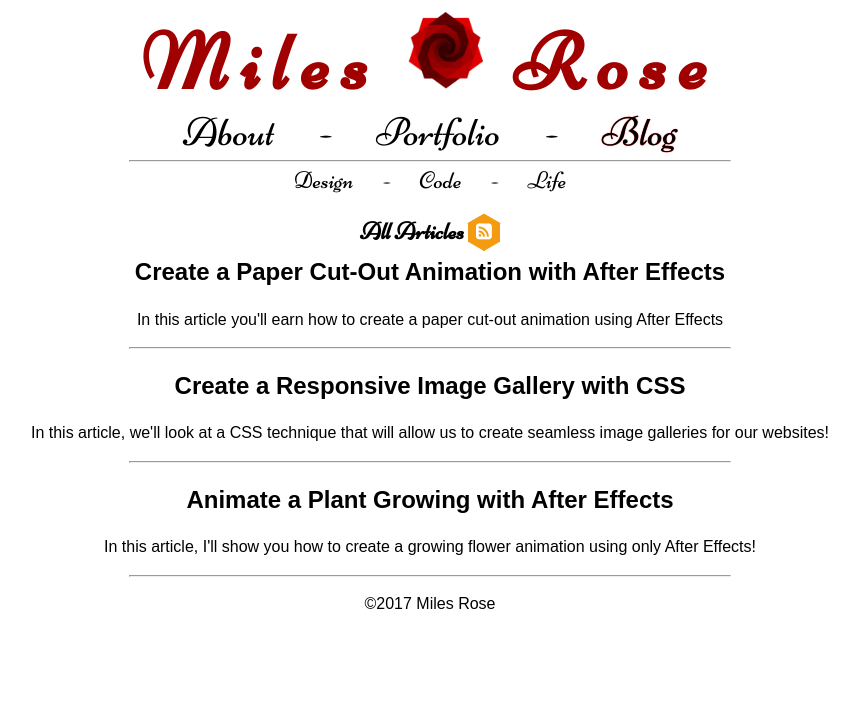
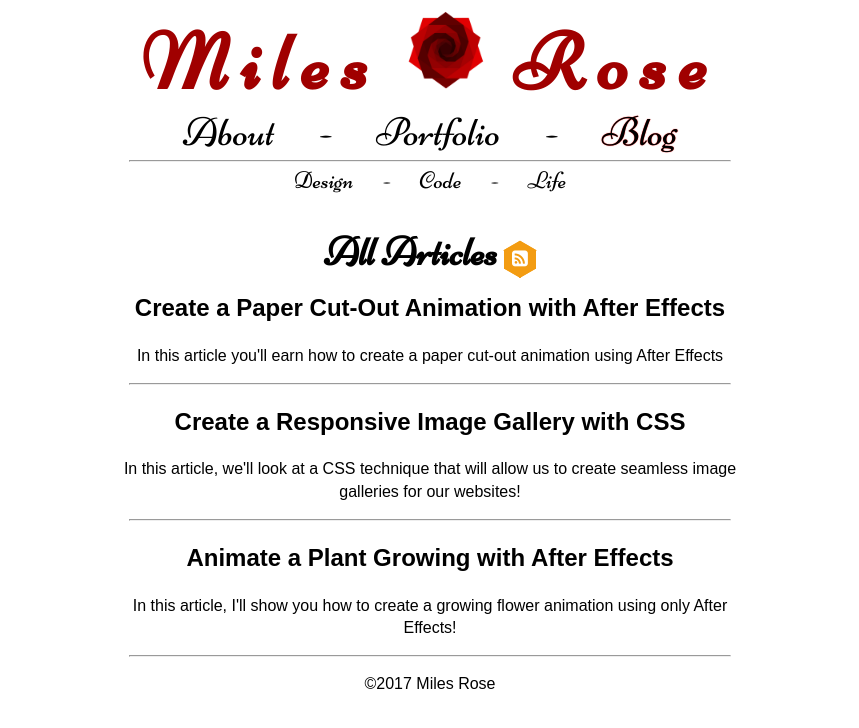
Before and after one commit to MilesOfRoses/my-jekyll, a Jekyll site: the page built from blog.html, in a window 1280 px wide. Shown: the top 728 px of the page, without its empty margins (210-1069 px from the left). Built offline with Jekyll 4.4.1, drawn with Linux system fonts in a browser that asks for light colours; nearby versions of some CDN libraries; library files that are not in the unit come from our copies.

Commit message:
Moved the <script> tags for the social media icons into the index.html folder

```diff
--- a/_layouts/default.html
+++ b/_layouts/default.html
@@ -37,7 +37,6 @@
 
 </script>
 
-<script src="assets/js/jquery-2.1.0.min.js"></script>
-<script src="assets/js/hexagons.min.js"></script>
+
 </body>
 </html>
--- a/css/common.css
+++ b/css/common.css
@@ -92,7 +92,7 @@
 }
 
 .article-list{
-	max-width: 70%;
+	max-width: 650PX;
 	margin-left: auto;
     margin-right: auto;
     text-align: center;
@@ -158,7 +158,7 @@
 
 h1 {
 	font-family: 'Niconne', serif;
-	font-size: 1.5em;
+	font-size: 2.5rem;
 }
 
 .img {
@@ -168,6 +168,7 @@
 #top-0 {
 	margin-top: 0;
 }
+
 
 /*video gallery*/
 
--- a/index.html
+++ b/index.html
@@ -103,3 +103,6 @@
 		<hr>
 	</li>
 </ul>
+
+<script src="assets/js/jquery-2.1.0.min.js"></script>
+<script src="assets/js/hexagons.min.js"></script>
```
